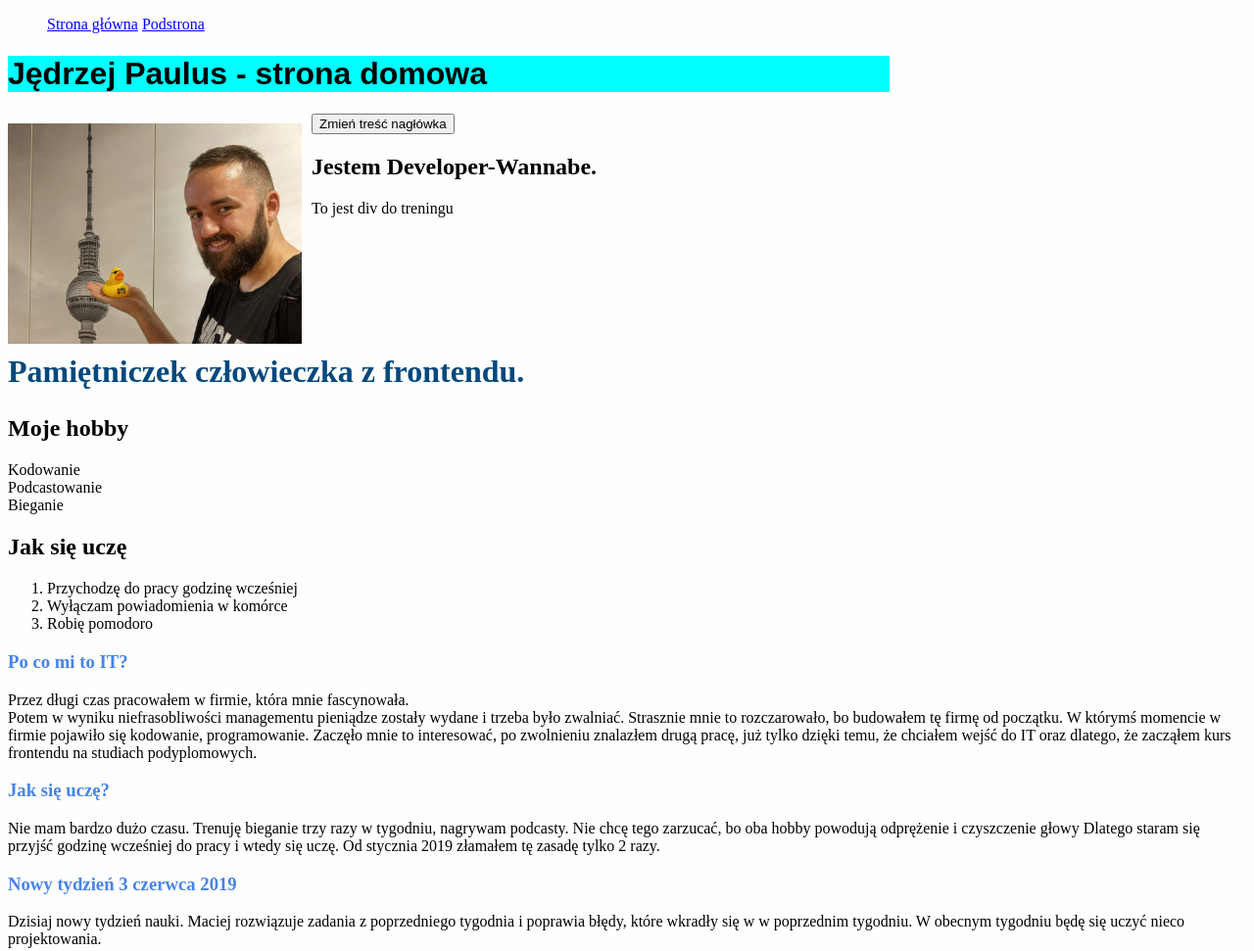
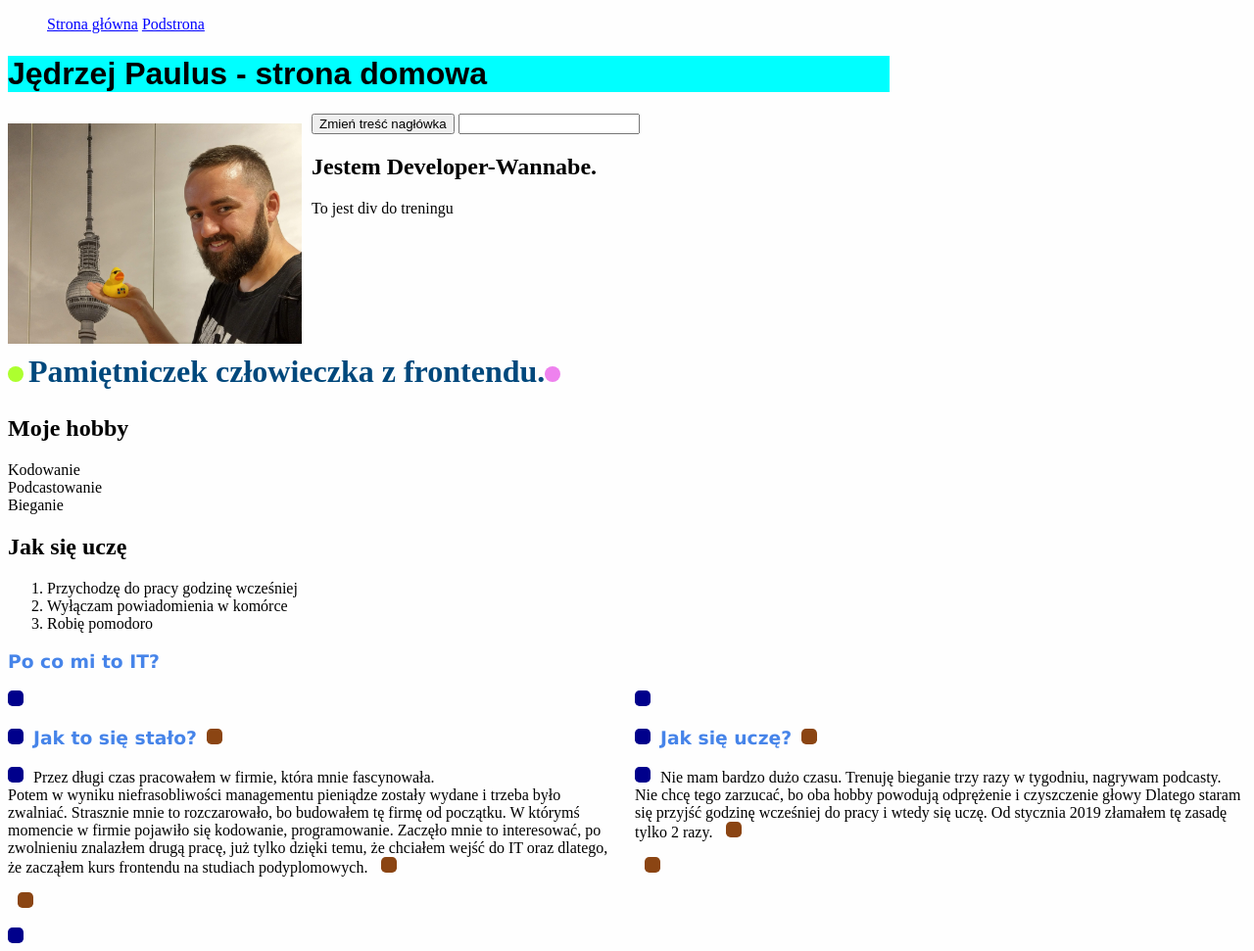
Before and after one commit to JMPaulus/homepagewtfcotenfrontend, a plain HTML site: page index.html in a window 1280 px wide. Shown: the top 971 px of the page at 98% size. Drawn offline with Linux system fonts and the light colour scheme.

Commit message:
pseudo selectors traing

```diff
--- a/index.html
+++ b/index.html
@@ -25,6 +25,7 @@
     <header>
       <h1 class="mainHeader mainHeader__title--js">Jędrzej Paulus - strona domowa</h1>
       <button class="header__button--js">Zmień treść nagłówka</button>
+      <input class="focus">
       <img src="IMAG0707.jpg" alt="Jędrzej Paulus foto" class="JP">
     </header>
     <section class="about">
@@ -56,6 +57,8 @@
         <h3>Po co mi to IT?</h3>
 
       <div class="grid">
+        <section>
+        <h3>Jak to się stało?</h3>
         <p>Przez długi czas pracowałem w firmie, która mnie fascynowała.<br />
           Potem w wyniku niefrasobliwości managementu pieniądze zostały wydane
           i trzeba było zwalniać. Strasznie mnie to rozczarowało, bo budowałem tę
@@ -70,10 +73,10 @@
           bo oba hobby powodują odprężenie i czyszczenie głowy
           Dlatego staram się przyjść godzinę wcześniej do pracy i wtedy się uczę.
           Od stycznia 2019 złamałem tę zasadę tylko 2 razy.
-        </p></div>
+        </p>
       </section>
       <section>
-        <h3>Nowy tydzień 3 czerwca 2019</h3>
+        <h3 class ="special">Nowy tydzień 3 czerwca 2019</h3>
           <p>
             Dzisiaj nowy tydzień nauki. Maciej rozwiązuje zadania z poprzedniego tygodnia i poprawia błędy, które wkradły się w w poprzednim tygodniu.
             W obecnym tygodniu będę się uczyć nieco projektowania.
@@ -83,7 +86,7 @@
           <strong>GIT jest git. Tak twierdzi Aniserowicz, a Korsan to podkreśla. Dobra robota GIT!</strong>
         </p>
       </section>
-    </section>
+    </section></div>
     <section>
       <p id="formular">This is the form. I am training here</p>
       <form action="https://dev.cotenfrontend.pl" method="POST">
--- a/style.css
+++ b/style.css
@@ -37,10 +37,33 @@ p {
     clear: left;
 }
 
+.diary__header::before {
+    content: "";
+    display: inline-block;
+    border-radius: 50%;
+    margin-right: 5px;
+    height: 16px;
+    width: 16px;
+    background: greenyellow;
+}
+
+.diary__header::after {
+    content: "";
+    display: inline-block;
+    border-radius: 50%;
+    margin-right: 5px;
+    height: 16px;
+    width: 16px;
+    background: violet;
+}
+
 h3 {
     color: #4684e9
 }
-
+h3:not(.special)
+{
+    font-family: Verdana, Geneva, Tahoma, sans-serif;
+}
 /* .box {
     height: 100px;
     width: 100px;
@@ -51,10 +74,26 @@ h3 {
     position: absolute;
 } */
 
-.navigation {}
+.navigation {
+}
 
+.navigation:hover{
+    background: greenyellow;
+}
+
+.focus:focus{
+    border:solid red;
+}
 .navigation__link {
     color: blue;
+}
+
+.navigation__link:visited{
+    color:grey;
+}
+
+.navigation__link:hover {
+    color: hotpink;
 }
 
 .navigation__list {
@@ -117,6 +156,27 @@ table {
     grid-template-columns: 1fr 1fr;
     grid-column-gap: 16px;
     grid-row-gap: 16px;
+    display: grid;
+}
+
+.grid ::before {
+    content: "";
+    height: 16px;
+    width: 16px;
+    background: darkblue;
+    border-radius: 30%;
+    display: inline-block;
+    margin-right: 10px;
+}
+
+.grid ::after {
+    content: "";
+    height: 16px;
+    width: 16px;
+    background: saddlebrown;
+    border-radius: 30%;
+    display: inline-block;
+    margin-left: 10px;
 }
 
 @media (min-width: 641px) {
```
Also changed, not shown: podstrona.html (+0 -1 lines).
